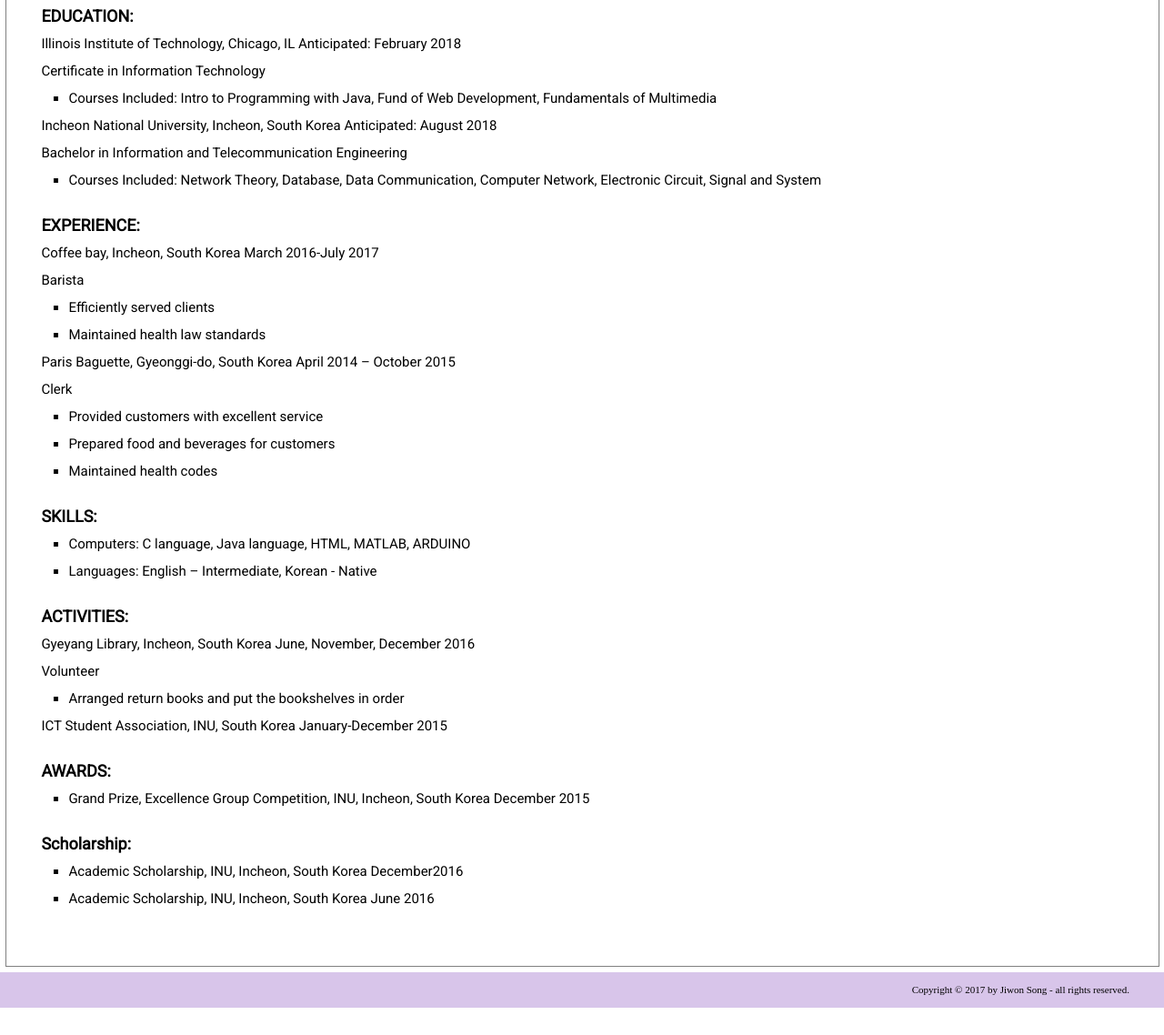
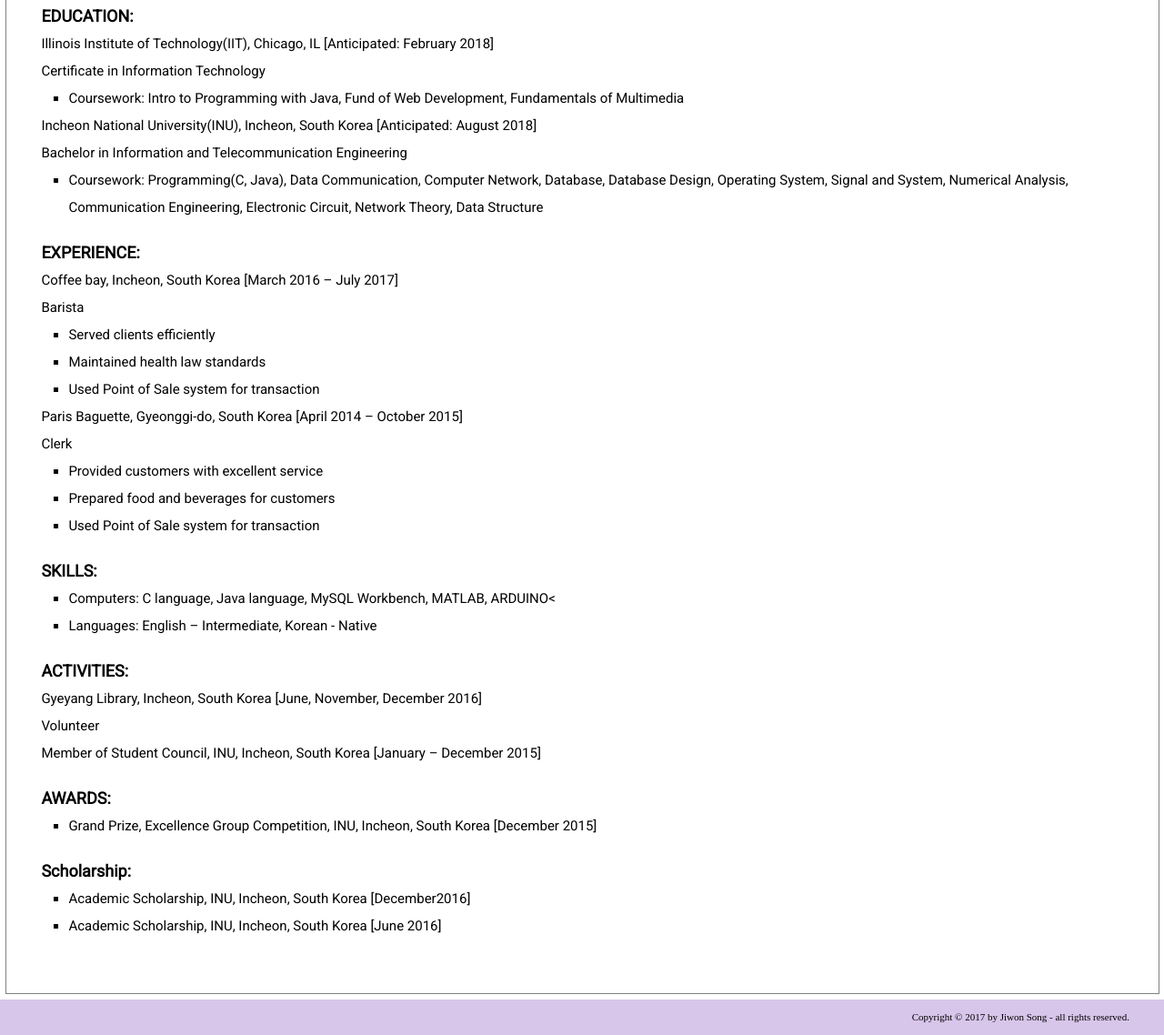
Before and after one commit to sjjjw/itmd361_project2, a plain HTML site: page resume.html in a window 1280 px wide. Shown: the part 231-1369 px from the top of the page at 91% size. Before the commit the page ends 1339 px from the top, so only its background shows below. Drawn offline with Linux system fonts and the light colour scheme.

Commit message:
Update resume

```diff
--- a/resume.html
+++ b/resume.html
@@ -26,60 +26,58 @@
     </div>
     <div id="edu">
       <h4>EDUCATION:</h4>
-      <p>Illinois Institute of Technology, Chicago, IL Anticipated: February 2018</p>
+      <p>Illinois Institute of Technology(IIT), Chicago, IL [Anticipated: February 2018]</p>
       <p>Certificate in Information Technology</p>
       <ul>
-        <li>Courses Included: Intro to Programming with Java, Fund of Web Development, Fundamentals of Multimedia</li>
+        <li>Coursework: Intro to Programming with Java, Fund of Web Development, Fundamentals of Multimedia</li>
       </ul>
-      <p>Incheon National University, Incheon, South Korea			      Anticipated: August 2018</p>
+      <p>Incheon National University(INU), Incheon, South Korea [Anticipated: August 2018]</p>
       <p>Bachelor in Information and Telecommunication Engineering</p>
       <ul>
-        <li>Courses Included: Network Theory, Database, Data Communication, Computer Network, Electronic Circuit, Signal and System</li>
+        <li>Coursework: Programming(C, Java), Data Communication, Computer Network, Database, Database Design, Operating System, Signal and System, Numerical Analysis, Communication Engineering,  Electronic Circuit, Network Theory, Data Structure</li>
       </ul>
     </div>
     <div id="exp">
       <h4>EXPERIENCE:</h4>
-      <p>Coffee bay, Incheon, South Korea					           March 2016-July 2017</p>
+      <p>Coffee bay, Incheon, South Korea [March 2016 – July 2017]</p>
       <p>Barista</p>
       <ul>
-        <li>Efficiently served clients</li>
+        <li>Served clients efficiently</li>
         <li>Maintained health law standards</li>
+        <li>Used Point of Sale system for transaction</li>
       </ul>
-      <p>Paris Baguette, Gyeonggi-do, South Korea                                               	   April 2014 – October 2015</p>
+      <p>Paris Baguette, Gyeonggi-do, South Korea [April 2014 – October 2015]</p>
       <p>Clerk</p>
       <ul>
         <li>Provided customers with excellent service</li>
         <li>Prepared food and beverages for customers</li>
-        <li>Maintained health codes</li>
+        <li>Used Point of Sale system for transaction</li>
       </ul>
     </div>
     <div id="skill">
       <h4>SKILLS:</h4>
       <ul>
-        <li><p>Computers: C language, Java language, HTML, MATLAB, ARDUINO</p></li>
-        <li><p>Languages: English – Intermediate, Korean - Native</p></li>
+        <li>Computers: C language, Java language, MySQL Workbench, MATLAB, ARDUINO<</li>
+        <li>Languages: English – Intermediate, Korean - Native</li>
       </ul>
     </div>
     <div id="act">
       <h4>ACTIVITIES:</h4>
-      <p>Gyeyang Library, Incheon, South Korea				        June, November, December 2016</p>
+      <p>Gyeyang Library, Incheon, South Korea [June, November, December 2016]</p>
       <p>Volunteer</p>
-      <ul>
-        <li>Arranged return books and put the bookshelves in order</li>
-      </ul>
-        <p>ICT Student Association, INU, South Korea	 January-December 2015</p>
+      <p>Member of Student Council, INU, Incheon, South Korea [January – December 2015]</p>
     </div>
     <div id="awd">
       <h4>AWARDS:</h4>
       <ul>
-        <li><p>Grand Prize, Excellence Group Competition, INU, Incheon, South Korea	    December 2015</p></li>
+        <li><p>Grand Prize, Excellence Group Competition, INU, Incheon, South Korea [December 2015]</p></li>
       </ul>
     </div>
     <div id="sch">
       <h4>Scholarship:</h4>
       <ul>
-        <li><p>Academic Scholarship, INU, Incheon, South Korea			         December2016</p></li>
-        <li><p>Academic Scholarship, INU, Incheon, South Korea				    June 2016</p></li>
+        <li><p>Academic Scholarship, INU, Incheon, South Korea [December2016]</p></li>
+        <li><p>Academic Scholarship, INU, Incheon, South Korea [June 2016]</p></li>
       </ul>
     </div>
 
```
